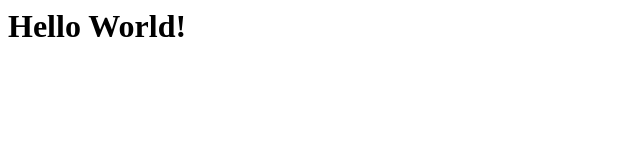
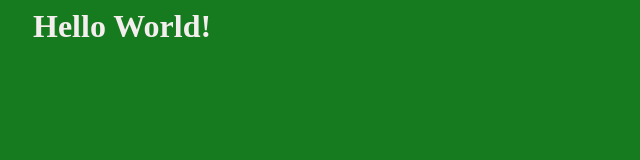
Before and after one commit to JeanCPJustino/mit-staticwebsite, a plain HTML site: page index.html in a window 1280 px wide. Shown: the whole page, without its empty margins (0-640 px from the left). Drawn offline with Linux system fonts and the light colour scheme.

Commit message:
add-css-styles

```diff
--- a/index.html
+++ b/index.html
@@ -1,11 +1,16 @@
 <html lang="en">
+
 <head>
     <meta charset="UTF-8">
     <meta http-equiv="X-UA-Compatible" content="IE=edge">
     <meta name="viewport" content="width=device-width, initial-scale=1.0">
     <title>Document</title>
+    <link rel="stylesheet" href="./mystyles.css">
+
 </head>
+
 <body>
     <h1>Hello World!</h1>
 </body>
+
 </html>
--- /dev/null
+++ b/mystyles.css
@@ -0,0 +1,7 @@
+body{
+    background-color: rgb(22, 122, 31);
+    }
+    h1{
+    color: rgb(245, 238, 238);
+    margin-left: 25px;
+    }
```
